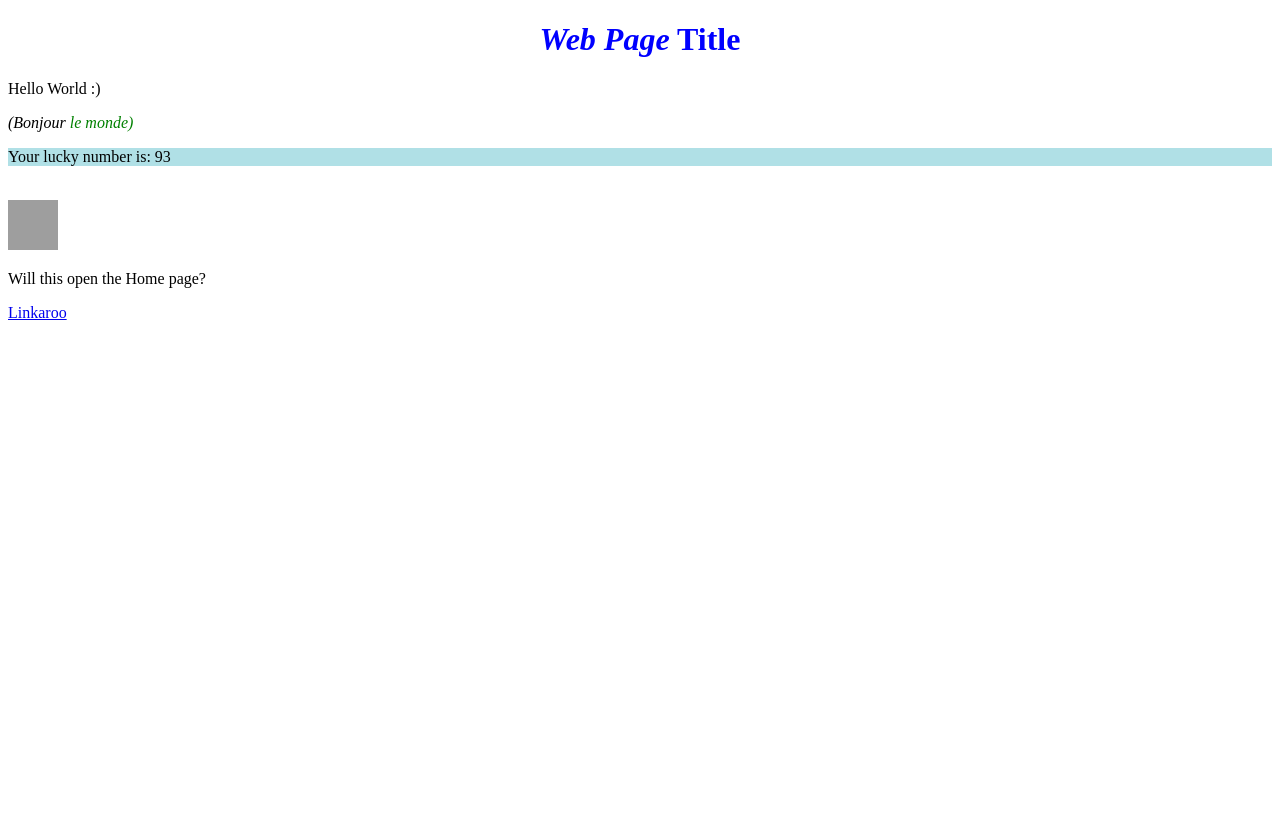
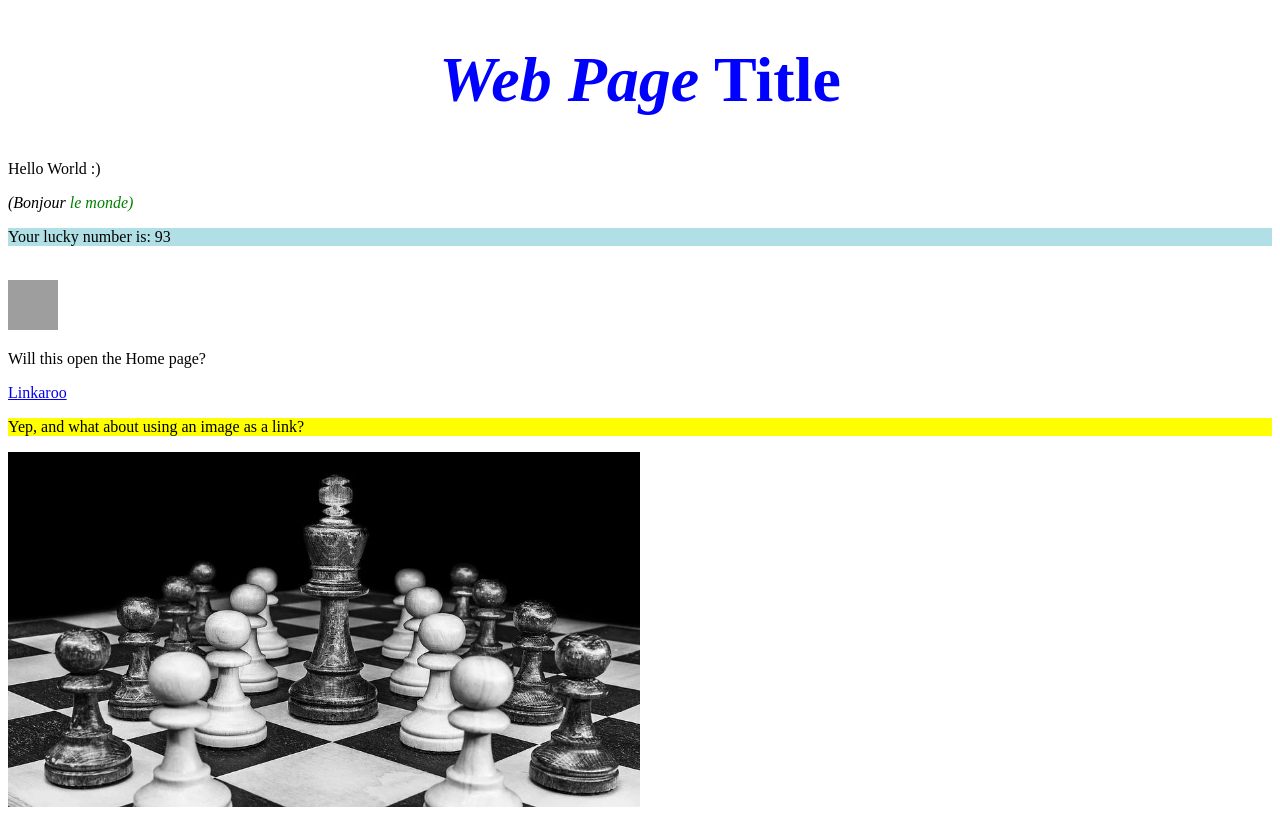
Before and after one commit to screaminheman/screaminheman.github.io, a plain HTML site: page index.html in a window 1280 px wide. Drawn offline with Linux system fonts and the light colour scheme; grey boxes are pictures that could not be loaded.

Commit message:
Update index.html

```diff
--- a/index.html
+++ b/index.html
@@ -1,30 +1,37 @@
 <!DOCTYPE html>
+<meta name="viewport" content="width-device-width, initial-scale=1.0">
+<meta charset="UTF-8">
+<title>Title here?</title>
 <html lang="en-AU">
   <head>
     <!-- for multiple pages CSS: <link rel="stylesheet" href="path.css"> -->
     <style>
-      h1 {color:blue}
+      h1 {color:blue; font-size:5vw}
+      .classy {background-color:yellow}
     </style>
   </head>
   <body>
     <h1 style="text-align:center"> <i>Web Page</i> Title </h1>
-    <p id="Fred" title="Tooltip!">Hello World</p>
+    <p id="Fred" title="Tooltip!">Hello World  (<a href="#kingpic">go jump?</a> )</p>
     <p><i>(Bonjour <span style="color:green">le monde)</span></i>
     <br>
     <div style="background-color:powderblue">
     <p id="lucky">Hello?</p>
     </div>
     <br>
-    <img
+    <img id="smiley"
       src="https://upload.wikimedia.org/wikipedia/commons/thumb/e/e0/SNice.svg/55px-SNice.svg.png"
       width="50" height="50"
       alt="Image didn't work!">
     <br>
     <p>Will this open the Home page? </p>
     <a href="home.html">Linkaroo</a>
+    <p class="classy"> Yep,  and what about using an image as a link?</p>
+    <a href="kingly.html"><img id="kingpic" src="king.jpg" alt="Jpeg here" width = 50% /></a>
   </body>
   <script>
     document.getElementById("Fred").innerHTML = "Hello World :)"
     document.getElementById("lucky").innerHTML = "Your lucky number is: " + Math.floor(1 + Math.random() * 99)
+    // can getElementsByClassName("name")
   </script>
 </html>
```
